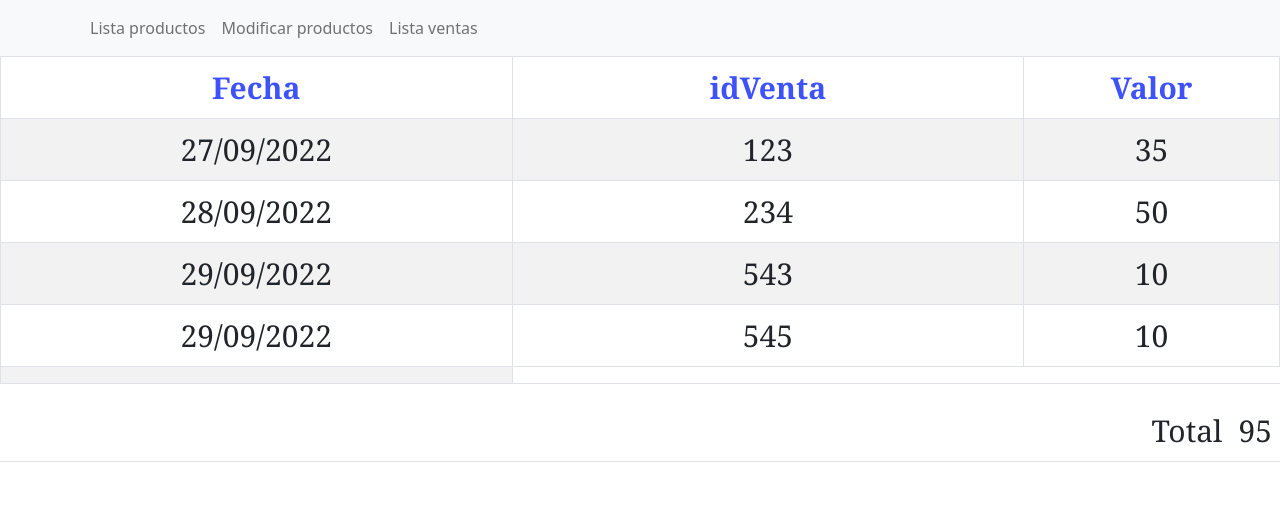
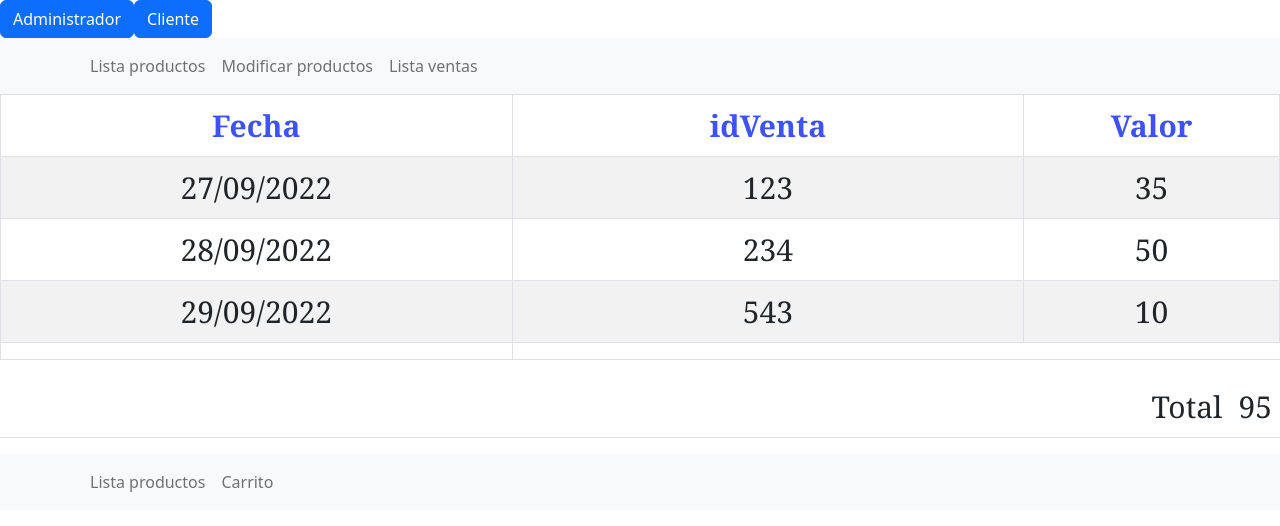
Before and after one commit to WebsiteBuilderTIC2/Farmacia, a React (Create React App) app in the folder farmacia/: page /ventas in a window 1280 px wide. Shown: the top 526 px of the page. Built offline with nearby package versions, Linux system fonts and the light colour scheme.

Commit message:
se añaden botones para usuario

```diff
--- a/farmacia/src/App.js
+++ b/farmacia/src/App.js
@@ -11,6 +11,9 @@ import datosProductosJson from "./listaFarmacia/productos.json"
 import Nav from 'react-bootstrap/Nav';
 import Navbar from 'react-bootstrap/Navbar';
 import Container from 'react-bootstrap/Container';
+import Form from 'react-bootstrap/Form';
+import Button from 'react-bootstrap/Button';
+
 
 function App() {
 
@@ -22,14 +25,17 @@ function App() {
     localStorage.setItem("productos",JSON.stringify(datosProductosJson))
   //}
 
-  //let usuario = prompt("Ingrese contraseña");
-
-  const inicio = 1;
-
-  if(inicio == "1"){
-
   return (
     <>
+    <div>
+    <Button variant="primary" type="submit" href="/productos">
+        Administrador
+    </Button>
+    <Button variant="primary" type="submit" href="/compras">
+        Cliente
+    </Button>
+    </div>
+    <div>
     <BrowserRouter>
 
       <Navbar bg="light" expand="lg">
@@ -50,13 +56,10 @@ function App() {
         <Route path='/Modificarproductos' element={<ModificarProductos/>}/>
       </Routes>
     </BrowserRouter>
-    </>
-  );
-}else if(inicio == "2"){
-    return (
-      <>
-      <BrowserRouter>
 
+    </div>
+    <div>
+    <BrowserRouter>
         <Navbar bg="light" expand="lg">
           <Container>
             <Navbar.Toggle aria-controls="basic-navbar-nav" />
@@ -73,11 +76,9 @@ function App() {
           <Route path='/carrito' element={<ListaCarrito/>}/>
         </Routes>
       </BrowserRouter>
+      </div>
       </>
-    );
-  }else{
-    alert("Contraseña incorrecta")
-  }
+      );
 }
 
 export default App;
--- a/farmacia/src/listaFarmacia/datos.json
+++ b/farmacia/src/listaFarmacia/datos.json
@@ -13,10 +13,5 @@
         "fecha":"29/09/2022",
         "idventa":"543",
         "valor":10
-    },
-    {
-        "fecha":"29/09/2022",
-        "idventa":"545",
-        "valor":10
     }
 ]
```
